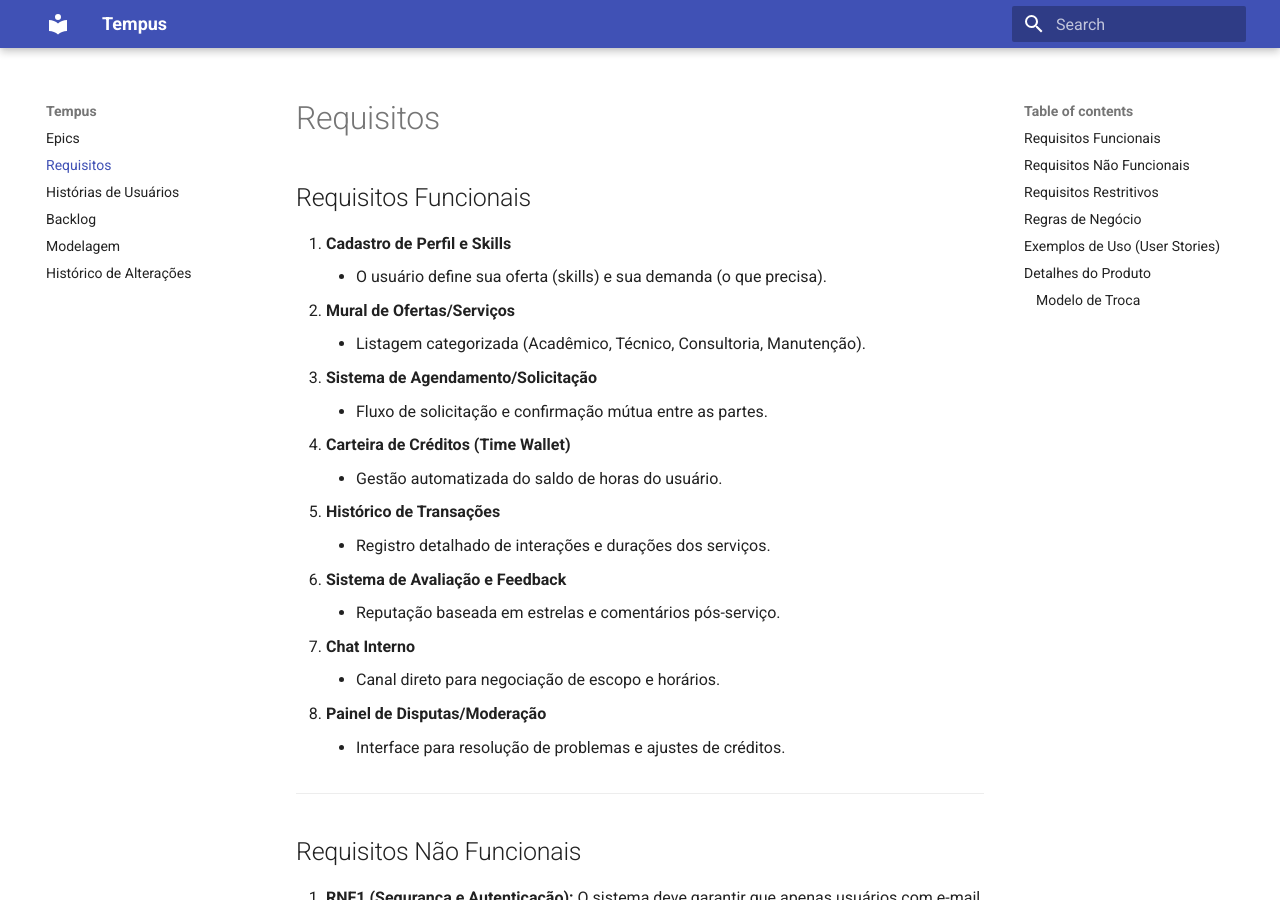
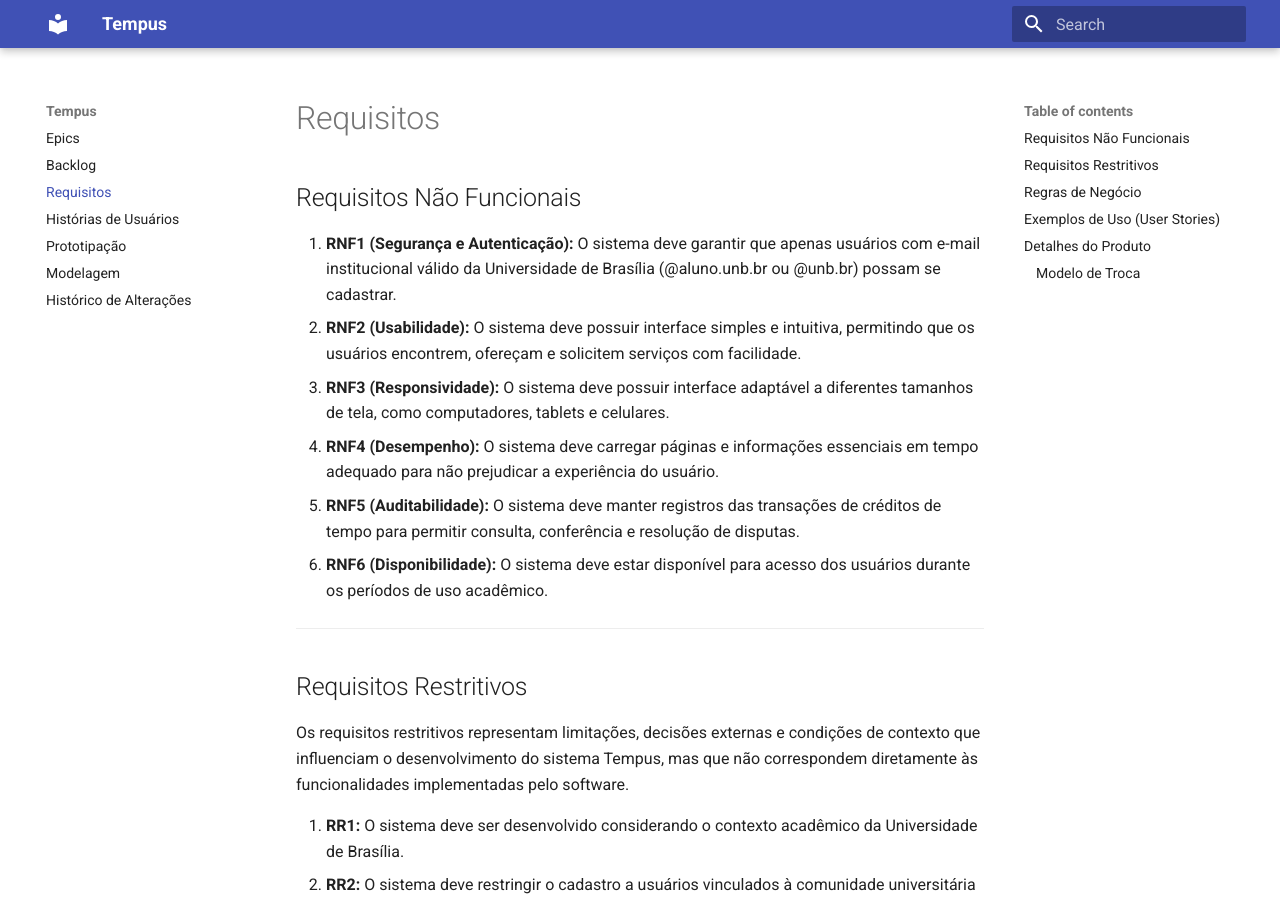
Before and after one commit to si-2026-1/Tempus, an MkDocs documentation site: the page built from docs/requisitos.md, in a window 1280 px wide and 900 px high. Built offline with MkDocs 1.6.1 and Material for MkDocs 9.7.7, drawn with Linux system fonts in a browser that asks for light colours.

Commit message:
docs: adciona a página de prototipação e fluxo de botões.

```diff
--- a/docs/requisitos.md
+++ b/docs/requisitos.md
@@ -1,23 +1,4 @@
-## Requisitos Funcionais
-
-1.  **Cadastro de Perfil e Skills**
-    * O usuário define sua oferta (skills) e sua demanda (o que precisa).
-2.  **Mural de Ofertas/Serviços**
-    * Listagem categorizada (Acadêmico, Técnico, Consultoria, Manutenção).
-3.  **Sistema de Agendamento/Solicitação**
-    * Fluxo de solicitação e confirmação mútua entre as partes.
-4.  **Carteira de Créditos (Time Wallet)**
-    * Gestão automatizada do saldo de horas do usuário.
-5.  **Histórico de Transações**
-    * Registro detalhado de interações e durações dos serviços.
-6.  **Sistema de Avaliação e Feedback**
-    * Reputação baseada em estrelas e comentários pós-serviço.
-7.  **Chat Interno**
-    * Canal direto para negociação de escopo e horários.
-8.  **Painel de Disputas/Moderação**
-    * Interface para resolução de problemas e ajustes de créditos.
-
----
+# Requisitos
 
 ## Requisitos Não Funcionais
 
--- a/mkdocs.yml
+++ b/mkdocs.yml
@@ -3,9 +3,10 @@
   name: material
 nav:
   - Epics: epics.md
+  - Backlog: BACKLOG.md
   - Requisitos: requisitos.md
   - Histórias de Usuários: user-stories.md
-  - Backlog: BACKLOG.md
+  - Prototipação: prototipacao.md
   - Modelagem: modelagem-dados.md
   - Histórico de Alterações: historico-de-alteracoes.md
 markdown_extensions:
```
Also changed, not shown: docs/prototipacao.md (added, +63 -0 lines).
